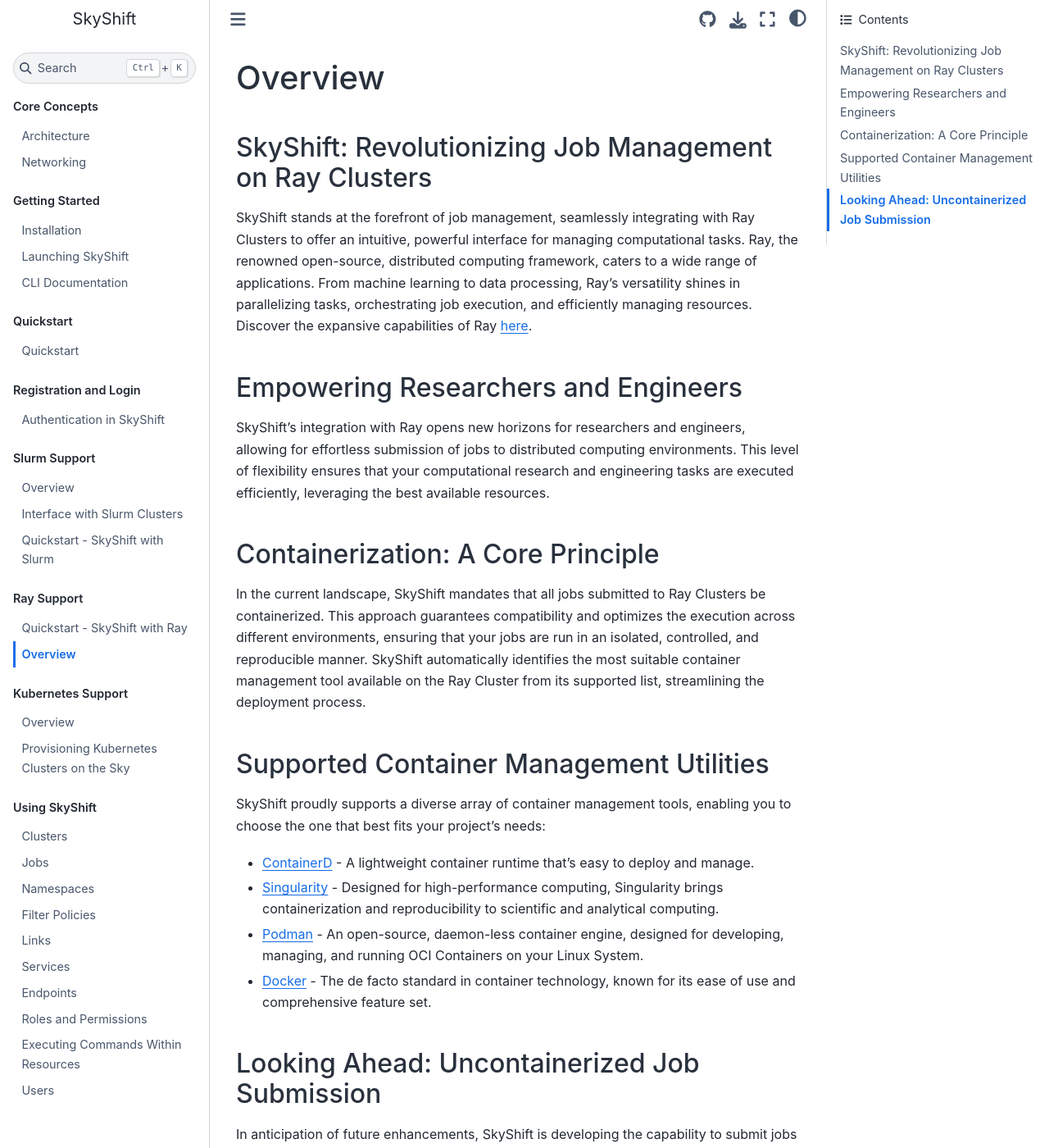
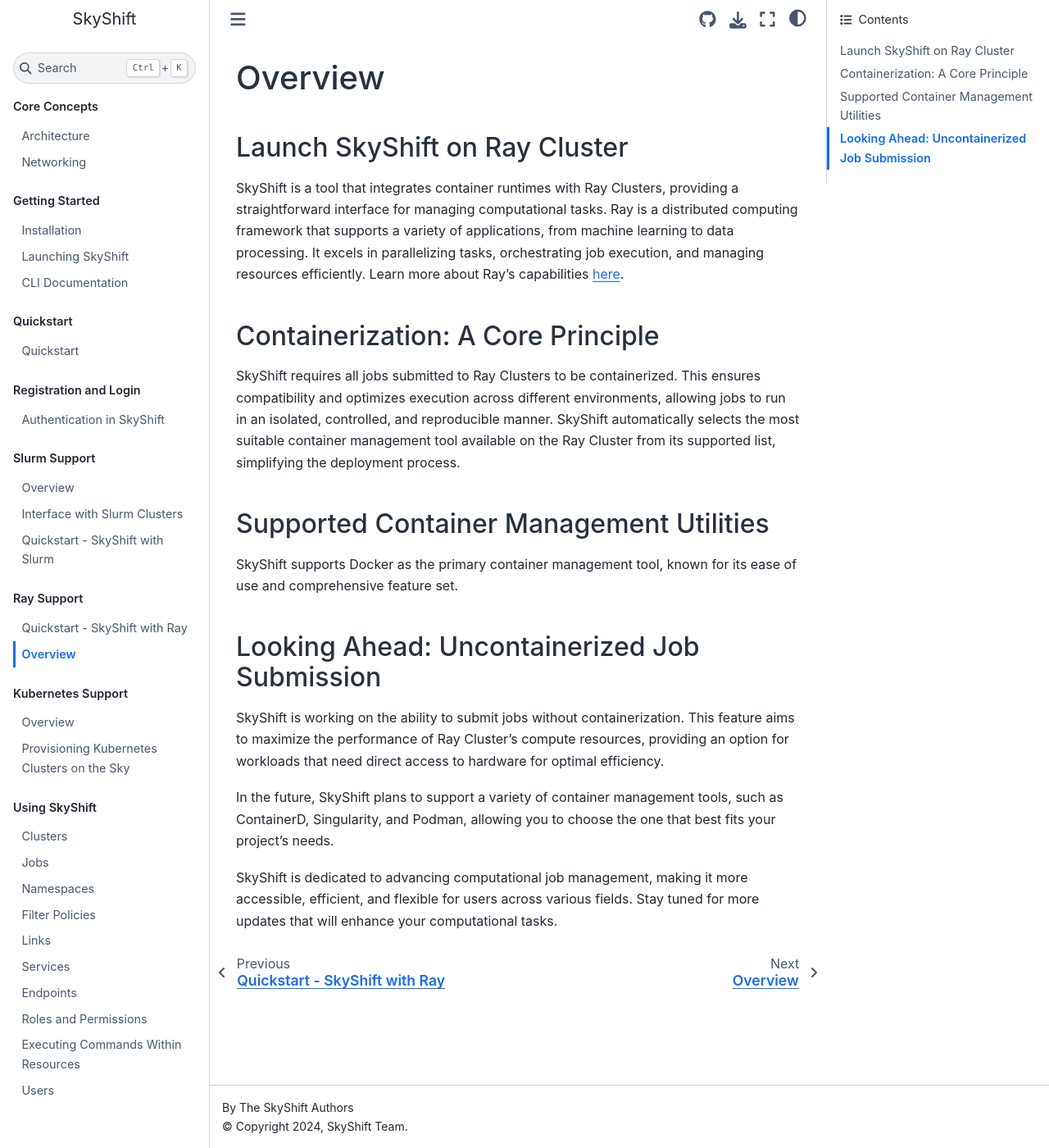
Before and after one commit to sky-shift/skyshift, a Sphinx documentation site: the page built from docs/source/ray/overview.rst, in a window 1280 px wide and 1400 px high. Shown: the whole window at 82% size. Built offline with Sphinx 7.4.7 and the Sphinx Book theme 1.1.4, drawn with Linux system fonts in a browser that asks for light colours; some of the changed text lies outside the part shown.

Commit message:
improved the overview of ray docs

```diff
--- a/docs/source/ray/overview.rst
+++ b/docs/source/ray/overview.rst
@@ -1,56 +1,26 @@
 Overview
 ========
 
-SkyShift: Revolutionizing Job Management on Ray Clusters
---------------------------------------------------------
+Launch SkyShift on Ray Cluster
+------------------------------
 
-SkyShift stands at the forefront of job management, seamlessly integrating with Ray Clusters to
-offer an intuitive, powerful interface for managing computational tasks. Ray, the renowned
-open-source, distributed computing framework, caters to a wide range of applications. From machine learning to data processing,
-Ray's versatility shines in parallelizing tasks, orchestrating job execution, and efficiently
-managing resources. Discover the expansive capabilities of
-Ray `here <https://docs.ray.io/en/latest/>`_.
-
-Empowering Researchers and Engineers
--------------------------------------
-
-SkyShift's integration with Ray opens new horizons for researchers and engineers, allowing for
-effortless submission of jobs to distributed computing environments. This level
-of flexibility ensures that your computational research and engineering tasks are executed
-efficiently, leveraging the best available resources.
+SkyShift is a tool that integrates container runtimes with Ray Clusters, providing a straightforward interface for managing computational tasks. Ray is a distributed computing framework that supports a variety of applications, from machine learning to data processing. It excels in parallelizing tasks, orchestrating job execution, and managing resources efficiently. Learn more about Ray's capabilities `here <https://docs.ray.io/en/latest/>`_.
 
 Containerization: A Core Principle
 -----------------------------------
 
-In the current landscape, SkyShift mandates that all jobs submitted to Ray Clusters be
-containerized. This approach guarantees compatibility and optimizes the execution across different
-environments, ensuring that your jobs are run in an isolated, controlled, and reproducible manner.
-SkyShift automatically identifies the most suitable container management tool available on the Ray
-Cluster from its supported list, streamlining the deployment process.
+SkyShift requires all jobs submitted to Ray Clusters to be containerized. This ensures compatibility and optimizes execution across different environments, allowing jobs to run in an isolated, controlled, and reproducible manner. SkyShift automatically selects the most suitable container management tool available on the Ray Cluster from its supported list, simplifying the deployment process.
 
 Supported Container Management Utilities
 ----------------------------------------
 
-SkyShift proudly supports a diverse array of container management tools, enabling you to choose the
-one that best fits your project's needs:
-
-- `ContainerD <https://containerd.io/>`_ - A lightweight container runtime that's easy to deploy and manage.
-
-- `Singularity <https://sylabs.io/singularity/>`_ - Designed for high-performance computing, Singularity brings containerization and reproducibility to scientific and analytical computing.
-
-- `Podman <https://podman.io/>`_ - An open-source, daemon-less container engine, designed for developing, managing, and running OCI Containers on your Linux System.
-
-- `Docker <https://www.docker.com/>`_ - The de facto standard in container technology, known for its ease of use and comprehensive feature set.
+SkyShift supports Docker as the primary container management tool, known for its ease of use and comprehensive feature set.
 
 Looking Ahead: Uncontainerized Job Submission
 ---------------------------------------------
 
-In anticipation of future enhancements, SkyShift is developing the capability to submit jobs
-uncontainerized. This innovation aims to maximize the performance of Ray Cluster's compute
-resources, providing an option for workloads that require direct access to hardware for optimal
-efficiency.
+SkyShift is working on the ability to submit jobs without containerization. This feature aims to maximize the performance of Ray Cluster's compute resources, providing an option for workloads that need direct access to hardware for optimal efficiency.
 
-SkyShift is committed to expanding the frontiers of computational job management, making it more
-accessible, efficient, and flexible for users across various disciplines and industries. Stay tuned
-for more advancements that will continue to elevate your computational research and engineering
-endeavors.
+In the future, SkyShift plans to support a variety of container management tools, such as ContainerD, Singularity, and Podman, allowing you to choose the one that best fits your project's needs.
+
+SkyShift is dedicated to advancing computational job management, making it more accessible, efficient, and flexible for users across various fields. Stay tuned for more updates that will enhance your computational tasks.
```
